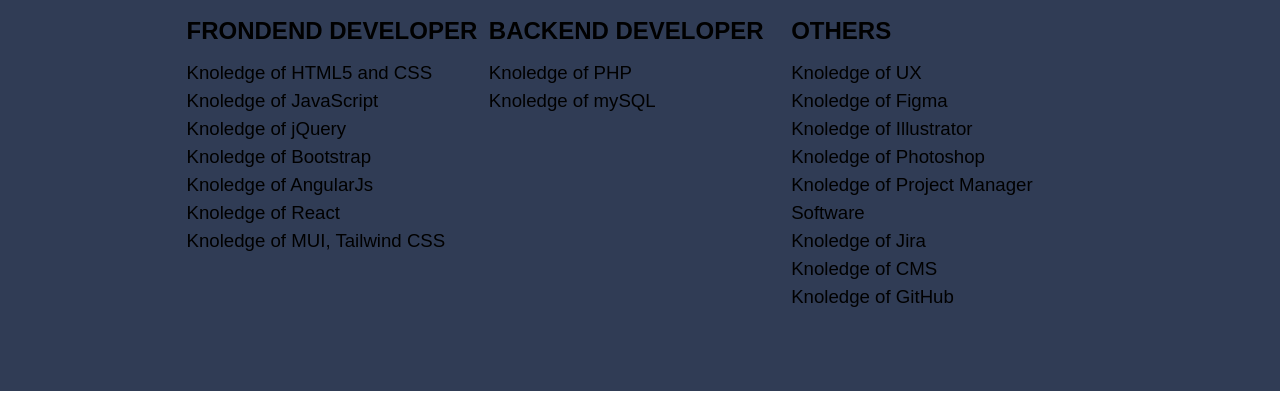
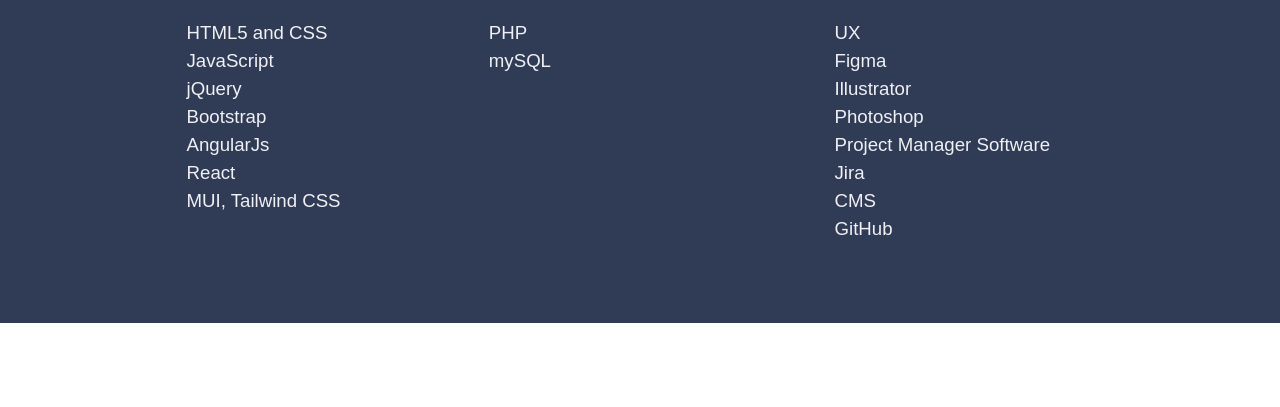
Before and after one commit to IsabelTizon/react-portfolio, a Next.js app: page / in a window 1280 px wide. Shown: the part 724-1131 px from the top of the page. Built offline with nearby package versions, Linux system fonts and the light colour scheme.

Commit message:
home css updated

```diff
--- a/src/app/page.js
+++ b/src/app/page.js
@@ -25,42 +25,49 @@
 			{/** w-full  md:w-1/3 lg:text-[] xl:text-[] 2xl:text-[] */}
 
 			{/* hero */}
-			<div className="bg-gray-900  w-full pl-[30%] py-[9%] md:pl-30 lg:pl-40 xl:pl-[20rem] 2xl:pl-[45rem]">
+			<div className="bg-gray-900  w-full pl-[10%] py-[7%] md:pl-[15%]">
 				<h1 className="text-light capitalize">Hi,</h1>
 				<h2 className="text-light capitalize">
 					I&apos;m Isabel
 				</h2>
-				<p className="text-light capitalize text-[4rem] xl:text-[5rem] 2xl:text-[]">
+				<p className="text-light capitalize text-[4rem] xl:text-[5rem]">
 					junior web developer
 				</p>
 				<Link href="/projects">
-					<button className="purple purple:hover">
+					<button className="purple purple:hover mt-8">
 						view portfolio
 					</button>
 				</Link>
 			</div>
 
 			{/* My skills */}
-			<div className="bg-[#303c55]">
+			<div className="bg-[#303c55] grid-bg">
 				<div className="py-24 px-8 md:px-[15rem] lg:px-[25rem] xl:px-[35rem] 2xl:px-[55rem] xl:py-[15rem] 2xl:py-[20rem]">
-					<h2 className="">my skills</h2>
+					<div className="flex justify-center">
+						<h2 className="text-light">my skills</h2>
+					</div>
 					<div className="flex flex-wrap">
+						{/* first column */}
 						<div className="grid-cols-1 md:grid-cols-2 lg:grid-cols-3 xl:grid-cols-3 w-11/12 md:w-6/12 lg:w-4/12 xl:w-4/12">
-							<h3 className="text-black font-bold uppercase pb-8 text-[24px]">
+							<h3 className="primary-400 font-thin tracking-wide uppercase pb-8 text-[24px]">
 								frondend developer
 							</h3>
 							<div className="">
 								<ul>
 									{myfrontendSkills.map((frontendSkill) => (
-										<li key={frontendSkill.id} className="">
-											Knoledge of {frontendSkill.name}
+										<li
+											key={frontendSkill.id}
+											className="text-light"
+										>
+											{frontendSkill.name}
 										</li>
 									))}
 								</ul>
 							</div>
 						</div>
+						{/* second column */}
 						<div className="grid-cols-1 md:grid-cols-2 lg:grid-cols-3 xl:grid-cols-3 w-full md:w-6/12 lg:w-4/12 xl:w-4/12">
-							<h3 className="text-black font-bold uppercase pb-8 text-[24px]">
+							<h3 className="primary-400 font-thin tracking-wide uppercase pb-8 text-[24px]">
 								backend developer
 							</h3>
 							<div className="">
@@ -68,26 +75,27 @@
 									{mybackendSkills.map((backendSkill) => (
 										<li
 											key={backendSkill.id}
-											className="sizePhoneParagraph sizeParagraph"
+											className="text-light"
 										>
-											Knoledge of {backendSkill.name}
+											{backendSkill.name}
 										</li>
 									))}
 								</ul>
 							</div>
 						</div>
+						{/* third column */}
 						<div className="grid-cols-1 md:grid-cols-2 lg:grid-cols-3 xl:grid-cols-3 w-full md:w-6/12 lg:w-4/12 xl:w-4/12">
-							<h3 className="text-black font-bold uppercase pb-8 text-[24px]">
+							<h3 className="primary-400 font-thin tracking-wide uppercase pb-8 text-[24px]">
 								Others
 							</h3>
-							<div>
+							<div className="flex justify-center">
 								<ul>
 									{myOtherSkills.map((othersSkill) => (
 										<li
 											key={othersSkill.id}
-											className="sizePhoneParagraph sizeParagraph"
+											className="text-light"
 										>
-											Knoledge of {othersSkill.name}
+											{othersSkill.name}
 										</li>
 									))}
 								</ul>
@@ -150,20 +158,6 @@
 						printing and typesetting industry. Lorem Ipsum
 						has been the industrys standard dummy text ever
 						since the 1500s, when an unknown printer took a
-						galley of type and scrambled it to make a type
-						specimen book. It has survived not only five
-						centuries, but also the leap into electronic
-						typesetting, remaining essentially unchanged. It
-						was popularised in the 1960s with the release of
-						Letraset sheets containing Lorem Ipsum passages,
-						and more recently with desktop publishing
-						software like Aldus PageMaker including versions
-						of Lorem Ipsum. standard dummy text ever since
-						the 1500s, when an unknown printer took a galley
-						of type and scrambled it to make a type specimen
-						book. It has survived not only five centuries,
-						but also the leap into electronic typesetting,
-						remaining essentially unchanged.
 					</p>
 					<div className="flex flex-wrap gap-7">
 						{/* */}
@@ -257,20 +251,13 @@
 					<div className="mx-full py-24">
 						<div className="flex justify-center xl:mx-[25rem]">
 							<h2 className="text-light text-center">
-								are you ready to start a new project with
-								me?
+								Open to work
 							</h2>
 						</div>
 
 						<p className="text-white pb-8 text-center">
-							Lorem Ipsum is simply dummy text of the
-							printing and typesetting industry. Lorem Ipsum
-							has been the Lorem Ipsum is simply dummy text
-							of the printing and typesetting industry.
-							Lorem Ipsum has been the industrys standard
-							dummy text ever since the 1500s, when an
-							unknown printer took a galley of type and
-							scrambled it to make a type specimen book.
+							Passionate about coding and web design, always
+							striving to grow and take on new challenges
 						</p>
 
 						<div className="flex justify-center">
```
